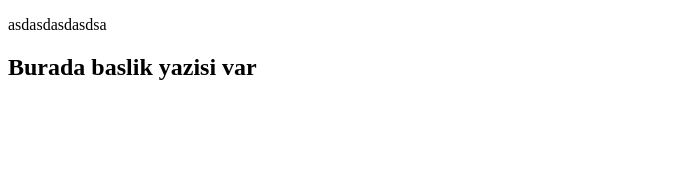
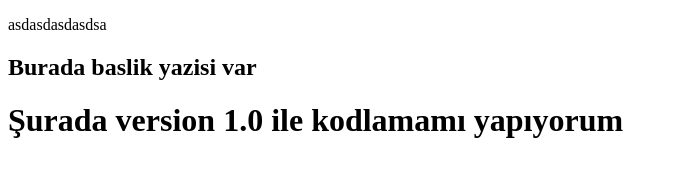
Before and after one commit to gknsntrk90/27SubatTest1, a plain HTML site: page index.html in a window 1280 px wide. Shown: the whole page, without its empty margins (0-678 px from the left). Drawn offline with Linux system fonts and the light colour scheme.

Commit message:
version 1..0

```diff
--- a/index.html
+++ b/index.html
@@ -8,5 +8,6 @@
 <body>
     <p>asdasdasdasdsa</p>
     <h2>Burada baslik yazisi var</h2>
+    <h1>Şurada version 1.0 ile kodlamamı yapıyorum</h1>
 </body>
 </html>
```
Also changed, not shown: app.js (added), style.css (added).
